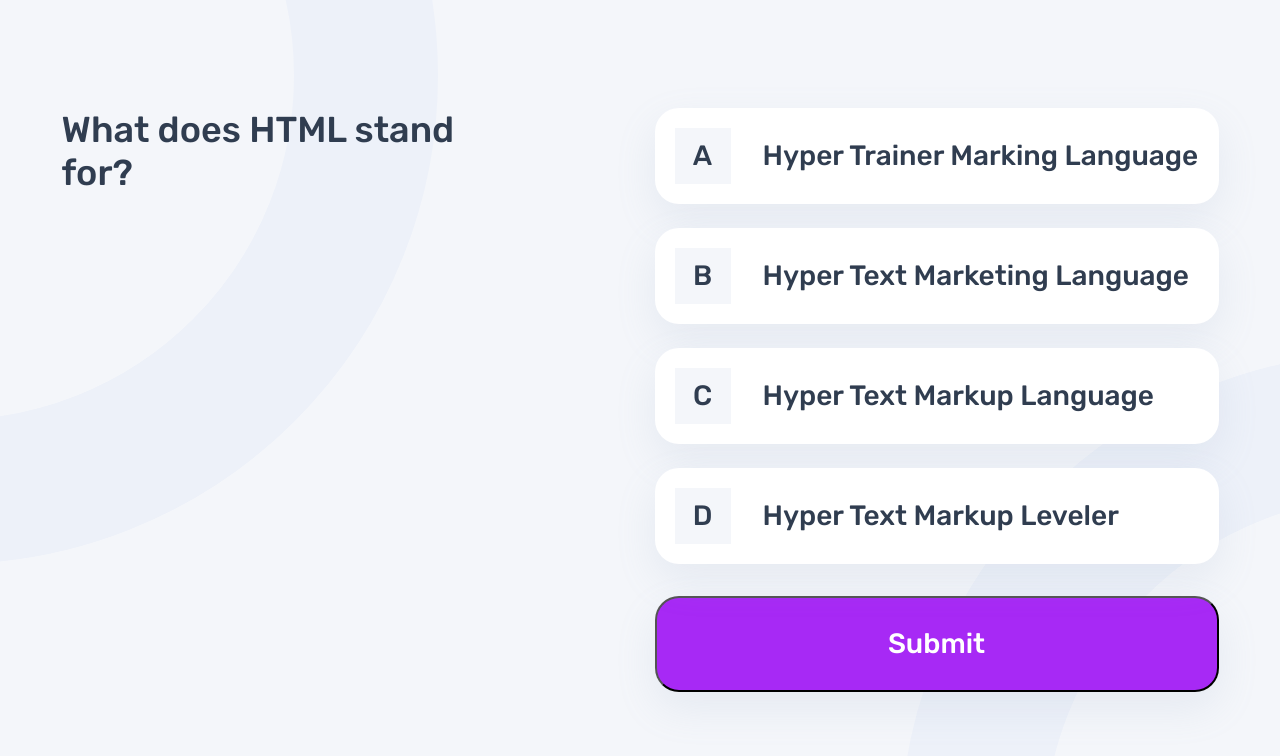
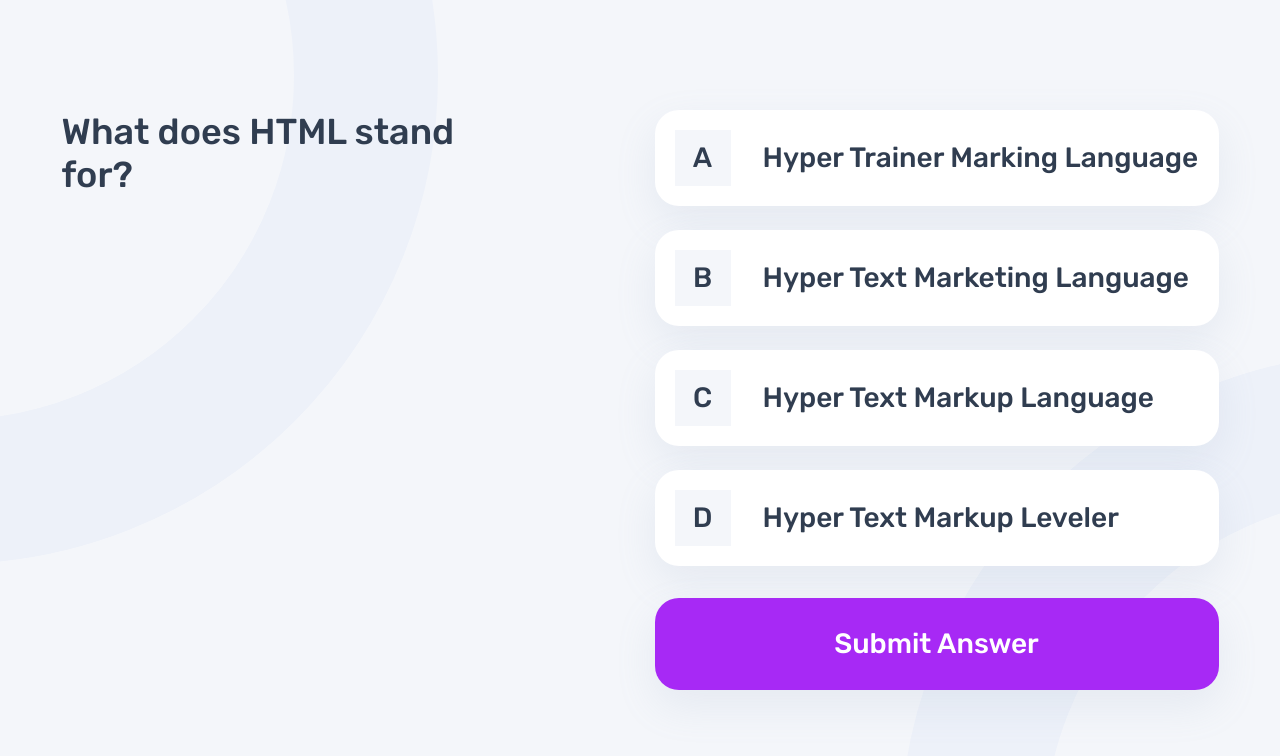
Before and after one commit to dunewalkin/quiz-app, a React (Vite) app: page / in a window 1280 px wide. Both pictures are taken after a click on the button "HTML". Shown: the top 756 px of the page. Built offline with nearby package versions, Linux system fonts and the light colour scheme.

Commit message:
add error message

```diff
--- a/src/App.jsx
+++ b/src/App.jsx
@@ -12,6 +12,7 @@ function App() {
    const [quizButtonsVisible, setQuizButtonsVisible] = useState(true);
    const [selectedOption, setSelectedOption] = useState(null); // Состояние для хранения выбранной пользователем опции
    const [submitClicked, setSubmitClicked] = useState(false); // Состояние для отслеживания нажатия на кнопку "Submit"
+   const [showErrorMessage, setShowErrorMessage] = useState(false);
 
    const handleQuizSelection = (quiz) => {
       setSelectedQuiz(quiz);
@@ -19,6 +20,7 @@ function App() {
       setQuizButtonsVisible(false);
       setSelectedOption(null); // Сброс выбранной опции при выборе нового теста
       setSubmitClicked(false); // Сброс состояния нажатия на кнопку "Submit" при выборе нового теста
+      setShowErrorMessage(false);
    };
 
    const handleOptionSelect = (option) => {
@@ -46,6 +48,7 @@ function App() {
          }
       } else {
          // Если пользователь не выбрал ответ, вы можете вывести сообщение или предпринять другие действия
+         setShowErrorMessage(true);
          console.log("Выберите ответ перед переходом к следующему вопросу");
       }
    };
@@ -70,6 +73,9 @@ function App() {
          currentQuestionIndex={currentQuestionIndex}
          handleNextQuestion={handleNextQuestion}
          quizButtonsVisible={quizButtonsVisible}
+         handleOptionSelect={handleOptionSelect}
+         submitClicked={submitClicked}
+         showErrorMessage={showErrorMessage}
          />
       </div>
 
--- a/src/assets/styles/fonts.scss
+++ b/src/assets/styles/fonts.scss
@@ -20,6 +20,7 @@
           url(../fonts/Rubik-Italic.woff2) format('woff2'),
           url(../fonts/Rubik-Italic.woff) format('woff');
    font-weight: 400;
+   font-style: italic;
 }
 
 @font-face {
--- a/src/assets/styles/global.scss
+++ b/src/assets/styles/global.scss
@@ -126,6 +126,12 @@ p {
    background-image: url(../images/pattern-background-desktop-light.svg);
  }
 
+ button {
+   box-shadow: 0px 16px 40px 0px rgba(143, 160, 193, 0.14);
+   cursor: pointer;
+   transition: .2s ease;
+}
+
 
 #root {
    @include width-height(100%, 100%);
--- a/src/assets/styles/variables.scss
+++ b/src/assets/styles/variables.scss
@@ -2,6 +2,8 @@
    --clr-neutral-1: hsl(277, 91%, 56%, 1);
    --clr-neutral-2: hsl(151, 70%, 50%, 1);
    --clr-neutral-3: hsl(0, 82%, 63%, 1);
+
+   --clr-white: 0, 0%, 100%;
 
    --clr-icon-background-1: hsl(22, 100%, 96%, 1);
    --clr-icon-background-2: hsl(151, 87%, 94%, 1);
--- a/src/components/MainMenu/main-menu.scss
+++ b/src/components/MainMenu/main-menu.scss
@@ -9,31 +9,7 @@
    @include width-height(100%, auto);
    @include flexbox(row, flex-start, center, 2rem);
    padding: 1.25rem;
-   background-color: var(--clr-background-2);
+   background: var(--clr-background-2);
    border-radius: 1.5rem;
    border: transparent;
 }
-
-button {
-   box-shadow: 0px 16px 40px 0px rgba(143, 160, 193, 0.14);
-   cursor: pointer;
-}
-
-.option {
-   @include width-height(3.5rem, 3.5rem);
-   background-color: var(--clr-background-1);
-   @include flexbox(column, center, center, 0);
-}
-
-.submit-btn {
-   @include width-height(100%, auto);
-   @include flexbox(column, center, center, 0);
-   padding: 2rem;
-   margin-top: 2rem;
-   border-radius: 1.5rem;
-   background-color: var(--clr-neutral-1);
-}
-
-.submit-btn h1{
-   color: var(--clr-background-2);
-}
--- a/src/components/Options/Options.jsx
+++ b/src/components/Options/Options.jsx
@@ -1,46 +1,41 @@
-import React from 'react'
+import React from 'react';
+import iconError from '../../assets/images/icon-error.svg';
+import './options.scss';
 
-const Options = ({ selectedQuiz, currentQuestionIndex, handleNextQuestion, quizButtonsVisible }) => {
+const Options = ({ selectedQuiz, currentQuestionIndex, handleNextQuestion, quizButtonsVisible, handleOptionSelect, submitClicked, showErrorMessage }) => {
   return (
-   <div>
+   <div className='options-section'>
       {selectedQuiz && (
          <div className="quiz-buttons">
-            <button className='quiz-button'>
+            {selectedQuiz.questions[currentQuestionIndex].options.map((option, index) => (
+            <button className='quiz-button'
+               key={index}
+               onClick={() => handleOptionSelect(option)}
+            >
                <div className='option'>
-                  <h1 className='heading-xs'>A</h1>
+                  <h1 className='heading-xs'>{String.fromCharCode(65 + index)}</h1>
                </div>
-               <h1 className='heading-xs'>{selectedQuiz.questions[currentQuestionIndex].options[0]}</h1>
+               <h1 className='heading-xs'>{option}</h1>
             </button>
-
-            <button className='quiz-button'>
-               <div className='option'>
-                  <h1 className='heading-xs'>B</h1>
-               </div>
-               <h1 className='heading-xs'>{selectedQuiz.questions[currentQuestionIndex].options[1]}</h1>
-            </button>
-
-            <button className='quiz-button'>
-               <div className='option'>
-                  <h1 className='heading-xs'>C</h1>
-               </div>
-               <h1 className='heading-xs'>{selectedQuiz.questions[currentQuestionIndex].options[2]}</h1>
-            </button>
-
-            <button className='quiz-button'>
-               <div className='option'>
-                  <h1 className='heading-xs'>D</h1>
-               </div>
-               <h1 className='heading-xs'>{selectedQuiz.questions[currentQuestionIndex].options[3]}</h1>
-            </button>
+         ))}
          </div>
       )}
       {!quizButtonsVisible && (
-        <button
-        className='submit-btn'
-        onClick={handleNextQuestion}>
-         <h1 className='heading-xs'>Submit</h1>
+         <button
+            className='submit-btn'
+            onClick={handleNextQuestion}>
+            <h1 className='heading-xs'>{submitClicked ? "Next Question" : "Submit Answer"}</h1>
          </button>
       )}
+
+      {showErrorMessage && (
+         <div className='error-message'>
+            <img src={iconError} alt="Error icon" />
+            <p>Please select an answer</p>
+         </div>
+      )}
+
+
    </div>
   )
 }
--- a/src/components/Options/options.scss
+++ b/src/components/Options/options.scss
@@ -0,0 +1,42 @@
+@use '../../assets/styles/mixins.scss' as *;
+@import '../../assets/styles/variables';
+
+.options-section {
+   position: relative;
+}
+
+.option {
+   @include width-height(3.5rem, 3.5rem);
+   background-color: var(--clr-background-1);
+   @include flexbox(column, center, center, 0);
+}
+
+.submit-btn {
+   position: relative;
+   @include width-height(100%, auto);
+   @include flexbox(column, center, center, 0);
+   padding: 2rem;
+   margin-top: 2rem;
+   border-radius: 1.5rem;
+   background: var(--clr-neutral-1);
+   border: transparent;
+
+   &:hover,:focus-visible {
+      background: var(--clr-neutral-1);
+      opacity: .5;
+   }
+}
+
+.submit-btn h1 {
+   color: var(--clr-background-2);
+}
+
+.error-message {
+   @include width-height(100%, auto);
+   @include position (absolute, auto, auto, -4rem, auto);
+   @include flexbox(row, center, center, .5rem);
+}
+
+.error-message p{
+   color: var(--clr-neutral-3);
+}
```
